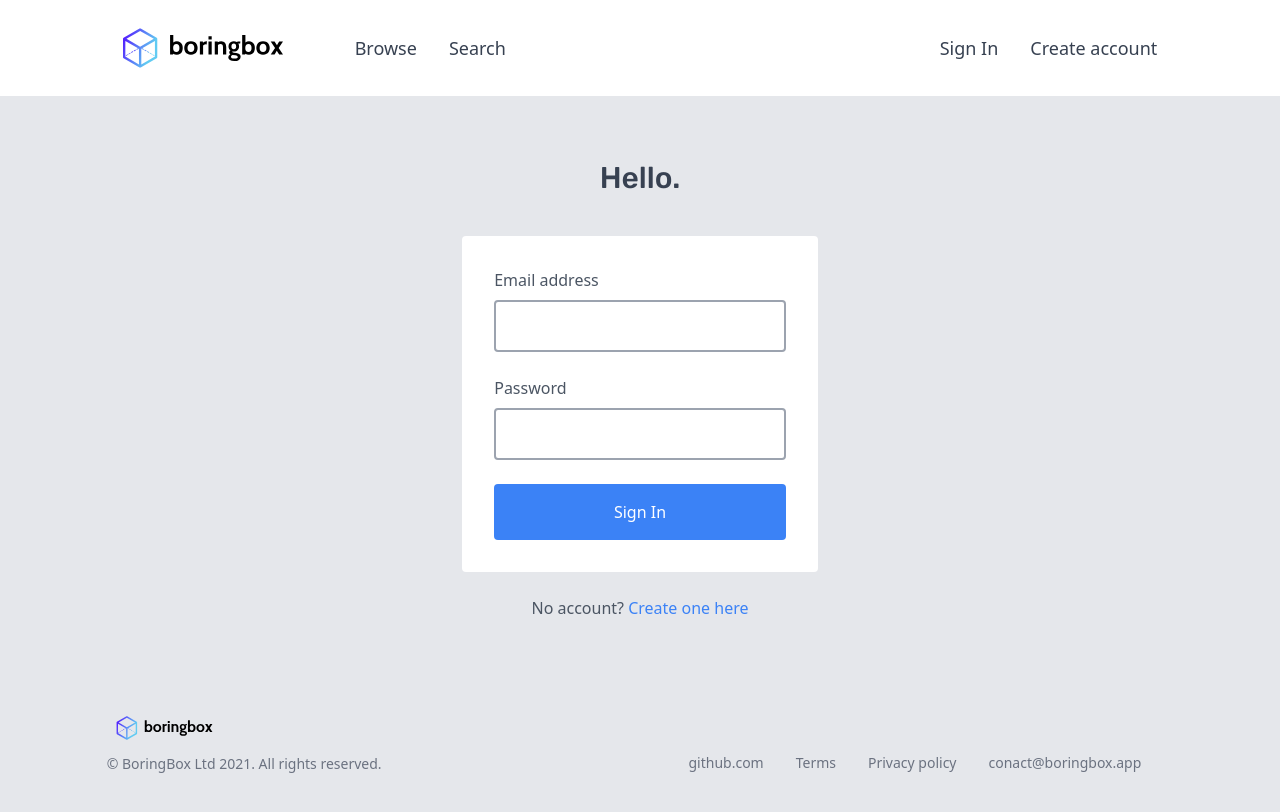
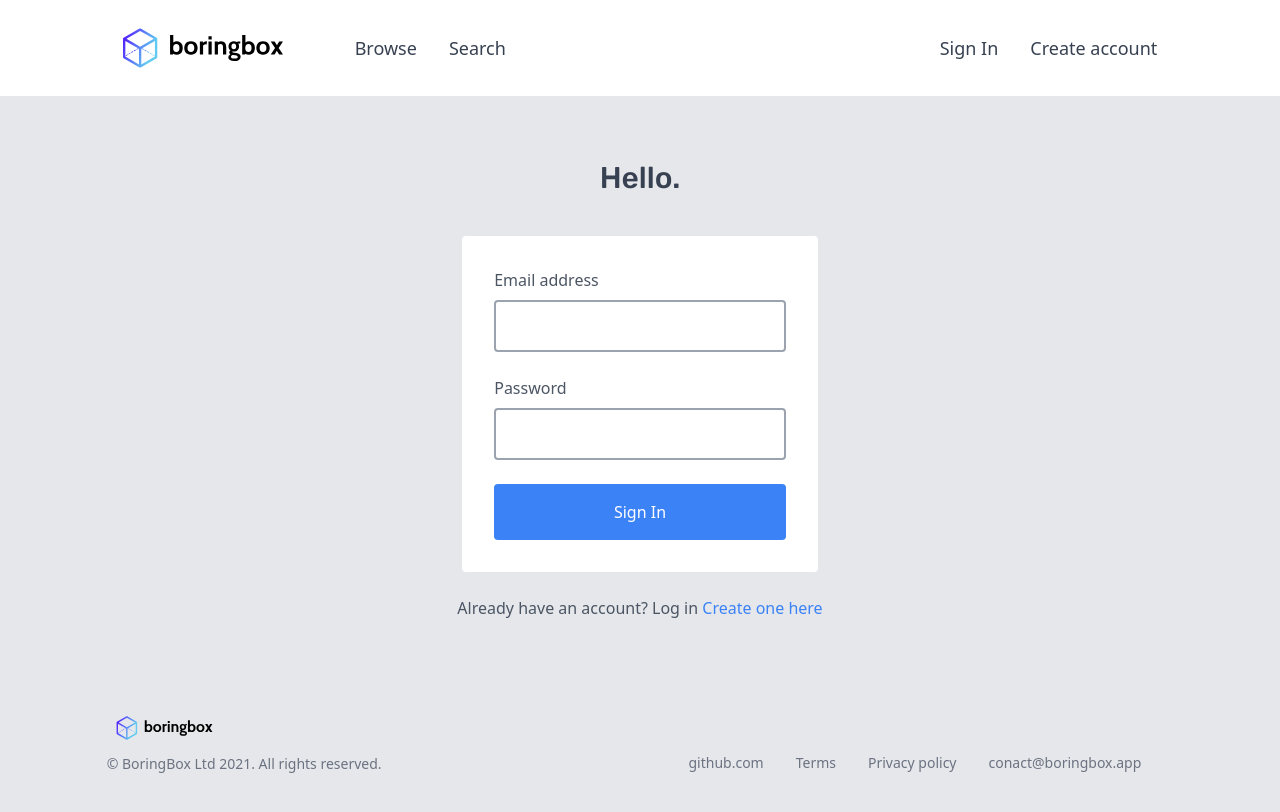
Before and after one commit to lozynskyi/snippetclient, a Nuxt app: page /auth/signup in a window 1280 px wide. Shown: the top 812 px of the page. Built offline with nearby package versions, Linux system fonts and the light colour scheme; no server answers; what tailwindcss-transforms would draw is missing.

Commit message:
Update signup page

```diff
--- a/pages/auth/signup.vue
+++ b/pages/auth/signup.vue
@@ -66,9 +66,9 @@
 
       </form>
       <div class="text-center text-gray-600">
-        No account?
+        Already have an account? Log in
         <nuxt-link
-          :to="{ name: 'index' }"
+          :to="{ name: 'signin' }"
         >
           Create one here
         </nuxt-link>
```
